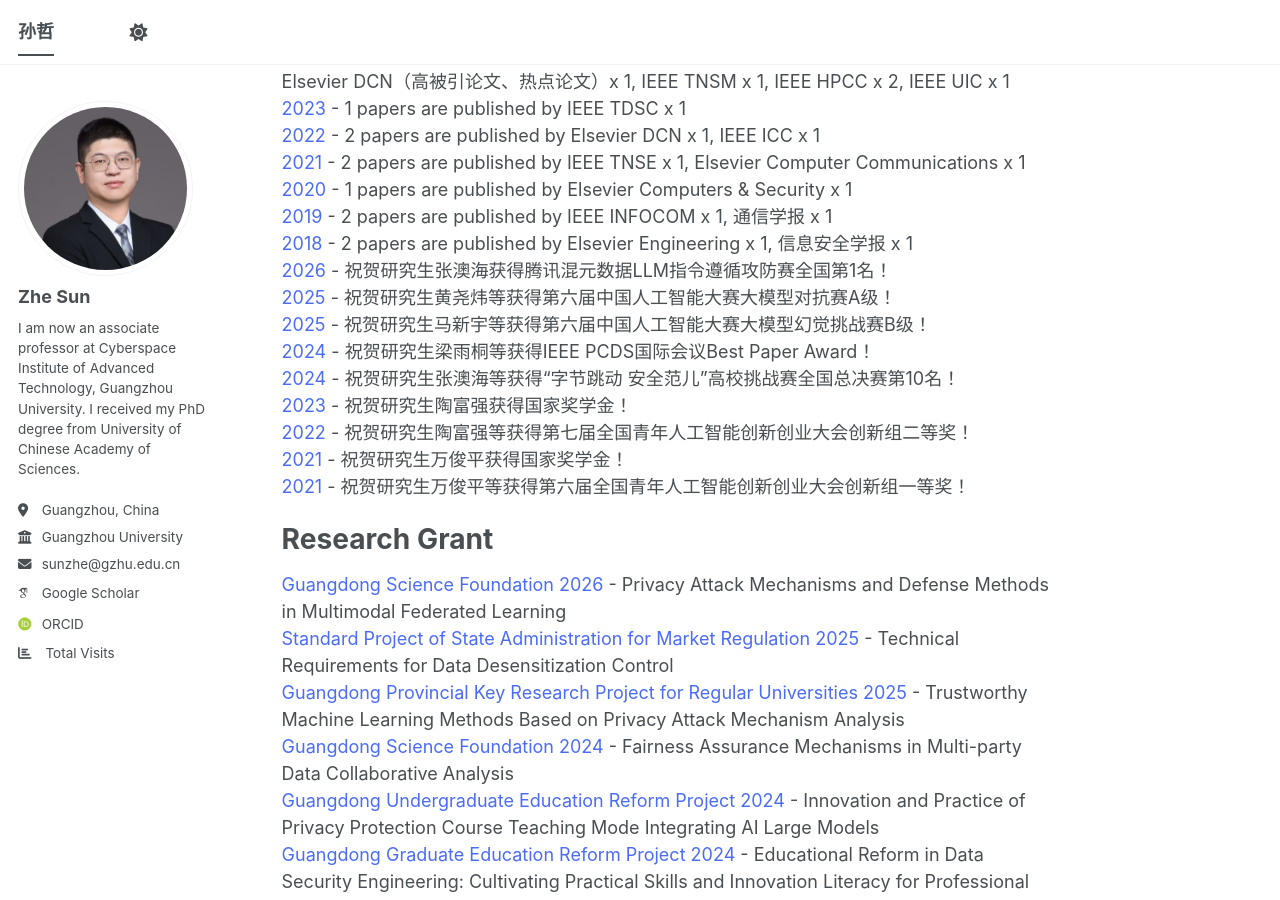
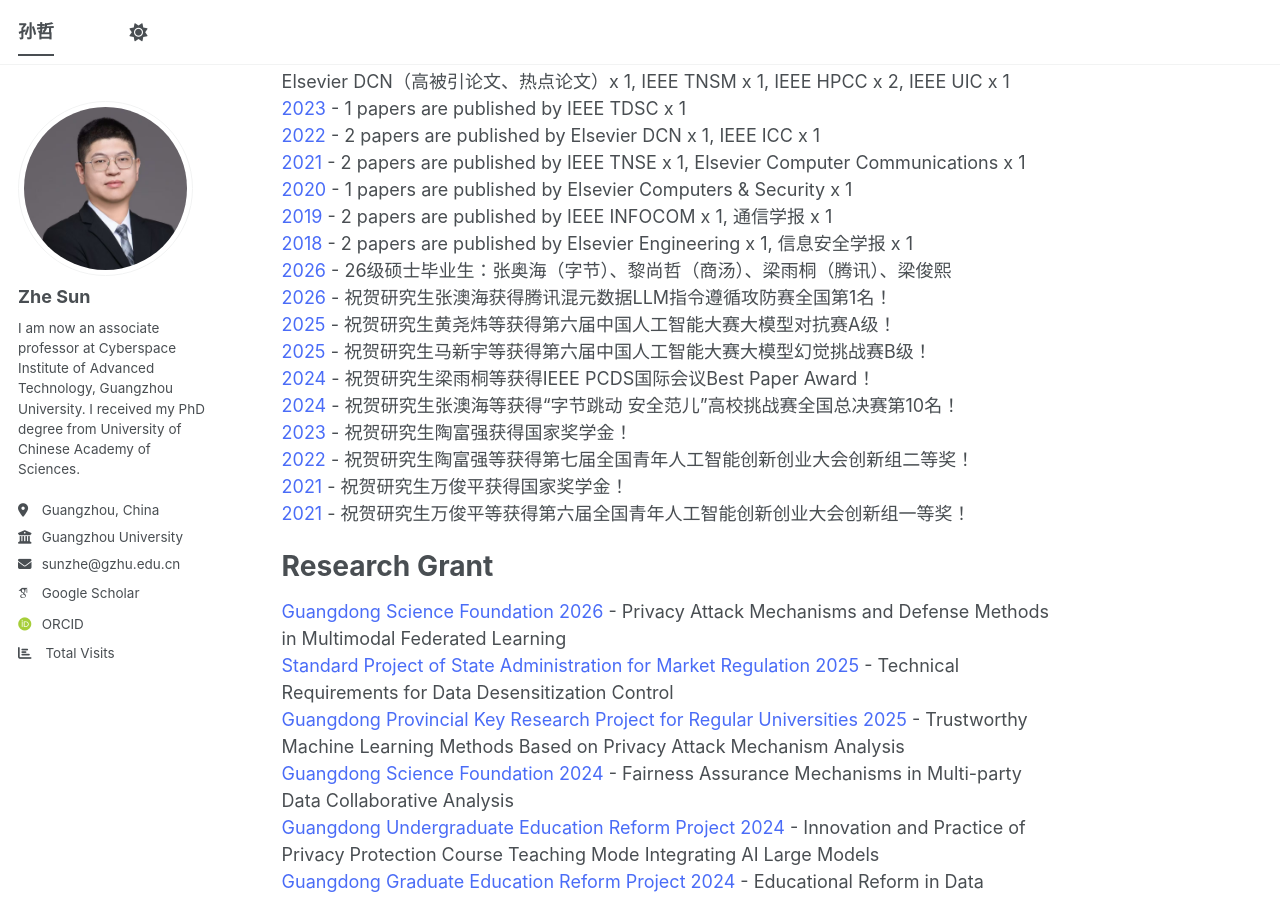
Before and after one commit to ZheSun208/ZheSun208.github.io, a Jekyll site: the page built from _pages/about.md, in a window 1280 px wide and 900 px high, scrolled down 943 px. Built offline with Jekyll 4.4.1, drawn with Linux system fonts in a browser that asks for light colours; some web fonts are replaced; a script bundle is joined from its source files by our own code; library files that are not in the unit come from our copies; comment, search, counter and statistics services are not loaded.

Commit message:
Update about.md

```diff
--- a/_pages/about.md
+++ b/_pages/about.md
@@ -37,6 +37,7 @@ Highlight
 <span style="color:#4a6cf7;">2020</span> - 1 papers are published by Elsevier Computers & Security x 1
 <span style="color:#4a6cf7;">2019</span> - 2 papers are published by IEEE INFOCOM x 1, 通信学报 x 1
 <span style="color:#4a6cf7;">2018</span> - 2 papers are published by Elsevier Engineering x 1, 信息安全学报 x 1
+<span style="color:#4a6cf7;">2026</span> - 26级硕士毕业生：张奥海（字节）、黎尚哲（商汤）、梁雨桐（腾讯）、梁俊熙
 <span style="color:#4a6cf7;">2026</span> - 祝贺研究生张澳海获得腾讯混元数据LLM指令遵循攻防赛全国第1名！
 <span style="color:#4a6cf7;">2025</span> - 祝贺研究生黄尧炜等获得第六届中国人工智能大赛大模型对抗赛A级！
 <span style="color:#4a6cf7;">2025</span> - 祝贺研究生马新宇等获得第六届中国人工智能大赛大模型幻觉挑战赛B级！
```
